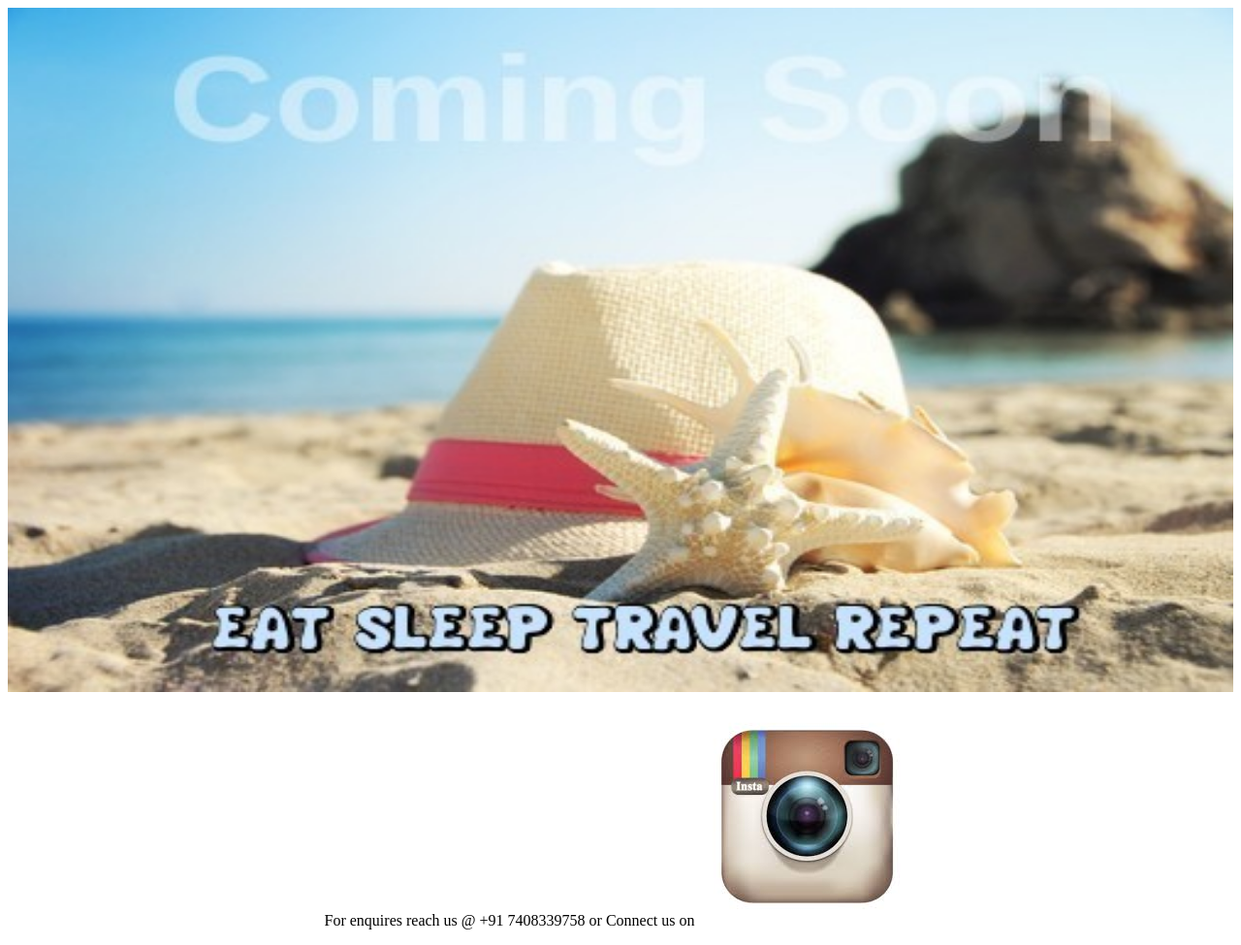
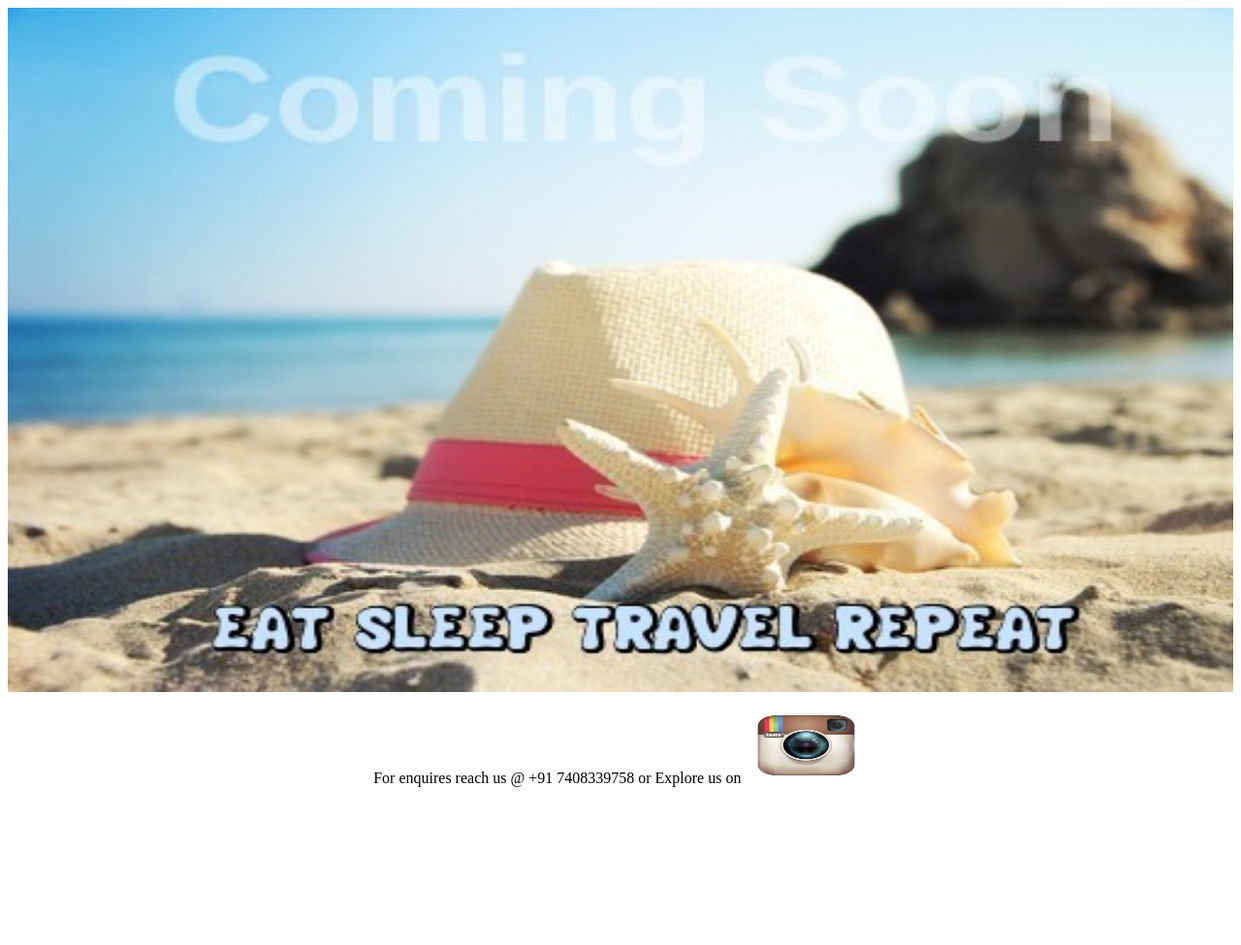
Before and after one commit to lkpdev/estradventure, a plain HTML site: page index.html in a window 1280 px wide. Shown: the whole page at 97% size. After the commit the page ends 828 px from the top, so only its background shows below. Drawn offline with Linux system fonts and the light colour scheme.

Commit message:
Insta alignment

```diff
--- a/index.html
+++ b/index.html
@@ -1,5 +1,5 @@
 <div>
     <img src="images/estradventure.jpg"/ alt="start" width="100%" height="90%"/>
 </div>
-    <p style="text-align:center">For enquires reach us @ +91 7408339758 or Connect us on
-    <a href="https://www.instagram.com/rohitwanderlust/"><img src="images/instagram.jpeg" /></a></p>
+    <p style="text-align:center">For enquires reach us @ +91 7408339758 or Explore us on
+    <a href="https://www.instagram.com/rohitwanderlust/"><img src="images/instagram.jpeg" width="10%" height="10%"/></a></p>
```
